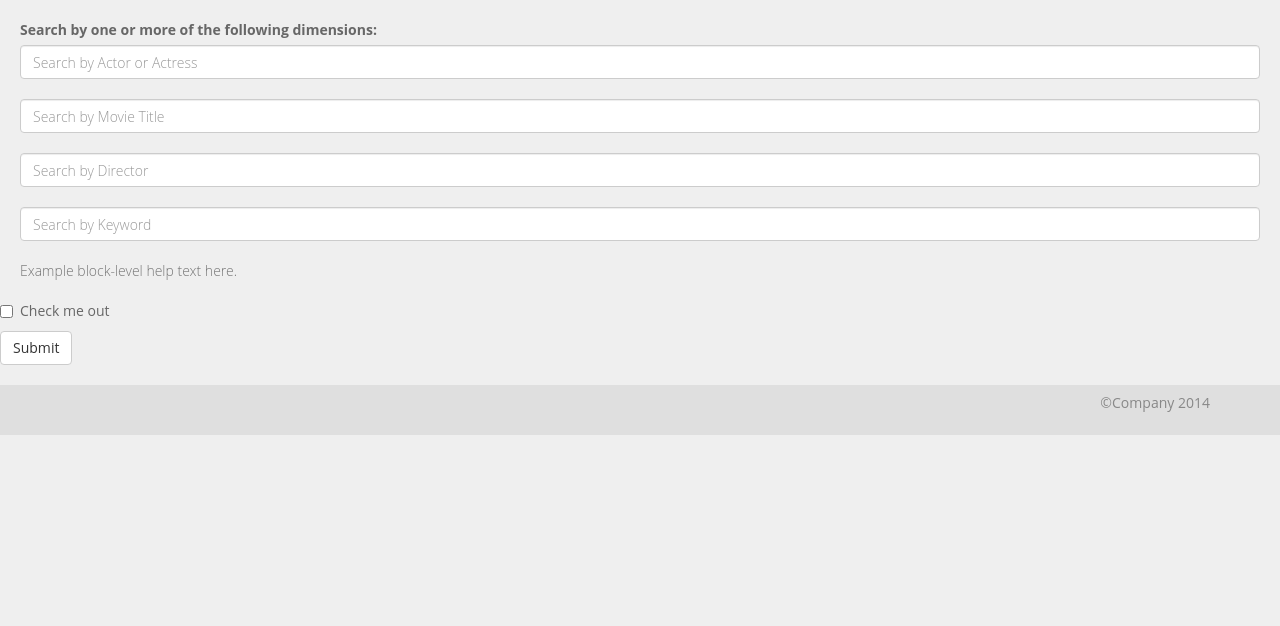
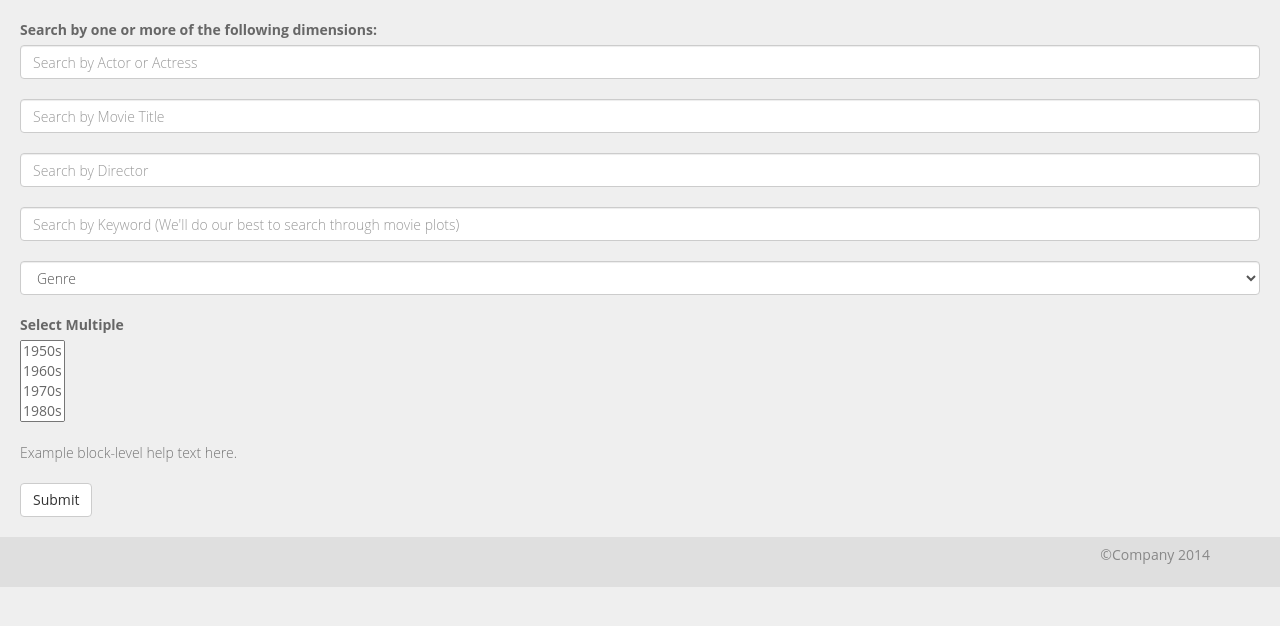
Before and after one commit to juscing/dbproject, a PHP site: page / in a window 1280 px wide. Shown: the part 52-678 px from the top of the page. Run offline with PHP 8.4, Linux system fonts and the light colour scheme; a stand-in replaces the project's code that opens the database connection; some libraries are stand-ins or nearby versions.

```diff
--- a/css/main.css
+++ b/css/main.css
@@ -1,3 +1,4 @@
+/*  Pushes the form to right */
 .form-group{
     	margin: 20px;
 }
--- a/index.php
+++ b/index.php
@@ -58,7 +58,7 @@ $db_connection = DbUtil::loginConnection();
   </nav><!-- /.navbar -->
 
   <!-- Begin Form -->
-  <form>
+  <form id="movieForm" action="query.php" method="POST">
     <div class="form-group">
       <label for="exampleInputEmail1">Search by one or more of the following dimensions:</label>
       <input type="email" class="form-control" id="exampleInputEmail1" placeholder="Search by Actor or Actress">
@@ -70,17 +70,42 @@ $db_connection = DbUtil::loginConnection();
       <input type="password" class="form-control" id="exampleInputPassword1" placeholder="Search by Director">
     </div>
     <div class="form-group">
-      <input type="password" class="form-control" id="exampleInputPassword1" placeholder="Search by Keyword">
+      <input type="password" class="form-control" id="exampleInputPassword1" placeholder="Search by Keyword (We'll do our best to search through movie plots)">
     </div>
+    <div class="form-group">
+      <select class="form-control">
+        <option>Genre</option>
+        <option>Horror</option>
+        <option>Comedy</option>
+        <option>Rom-Com</option>
+        <option>Action</option>
+        <option>Adventure</option>
+      </select>
+    </div>
+    <div class="form-group">
+    <!-- Select Multiple -->
+      <div class="control-group">
+        <label class="control-label" for="selectmultiple">Select Multiple</label>
+        <div class="controls">
+          <select id="selectmultiple" name="selectmultiple" class="input-xlarge" multiple="multiple">
+            <option>1950s</option>
+            <option>1960s</option>
+            <option>1970s</option>
+            <option>1980s</option>
+            <option>1990s</option>
+            <option>2000s</option>
+            <option>2010s</option>
+          </select>
+        </div>
+      </div>
+    </div>
+
     <div class="form-group">
       <p class="help-block">Example block-level help text here.</p>
     </div>
-    <div class="checkbox">
-      <label>
-        <input type="checkbox"> Check me out
-      </label>
+    <div class="form-group">
+      <button type="submit" class="btn btn-default">Submit</button>
     </div>
-    <button type="submit" class="btn btn-default">Submit</button>
   </form>
   <!-- End of Form -->
   </body>
```
